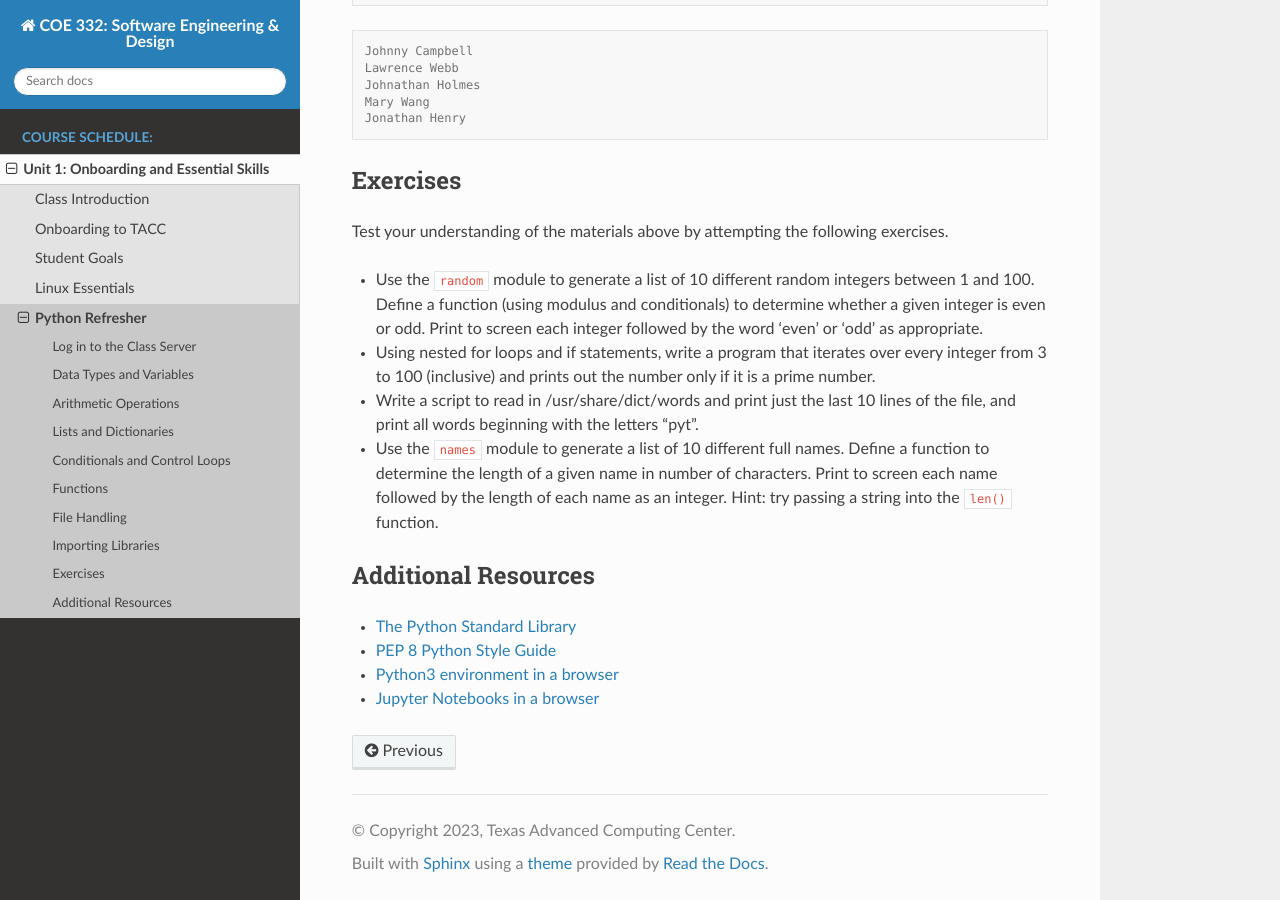
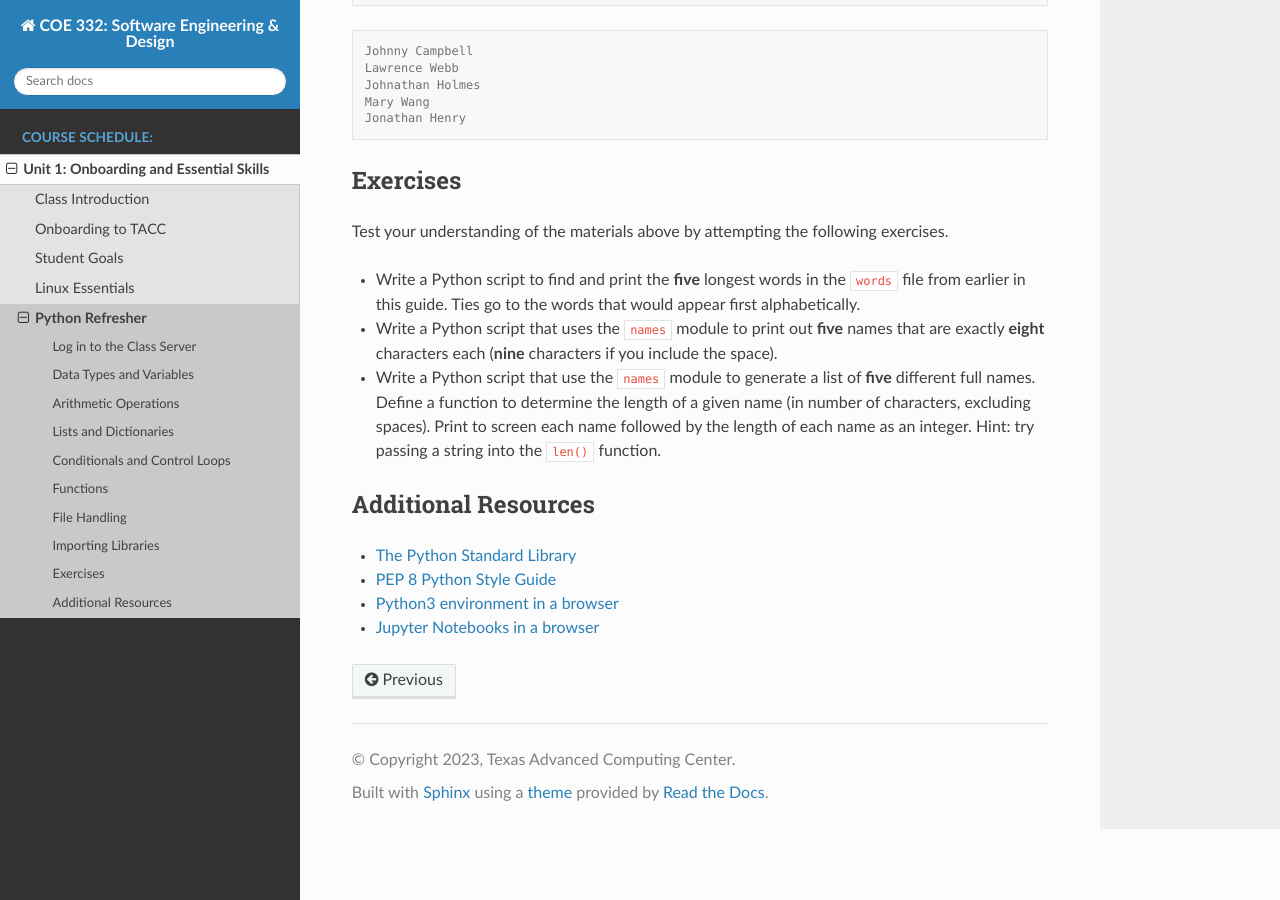
Before and after one commit to TACC/coe-332-sp23, a Sphinx documentation site: the page built from docs/unit01/python_refresher.rst, in a window 1280 px wide and 900 px high, scrolled down 12770 px. Built offline with Sphinx 7.4.7 and the Read the Docs theme 2.0.0, drawn with Linux system fonts in a browser that asks for light colours.

Commit message:
updated python problems

```diff
--- a/docs/unit01/python_refresher.rst
+++ b/docs/unit01/python_refresher.rst
@@ -738,19 +738,17 @@ Exercises
 Test your understanding of the materials above by attempting the following
 exercises.
 
-* Use the ``random`` module to generate a list of 10 different random integers
-  between 1 and 100. Define a function (using modulus and conditionals) to determine
-  whether a given integer is even or odd. Print to screen each integer followed by
-  the word 'even' or 'odd' as appropriate.
-* Using nested for loops and if statements, write a program that iterates over
-  every integer from 3 to 100 (inclusive) and prints out the number only if it
-  is a prime number.
-* Write a script to read in /usr/share/dict/words and print just the last 10
-  lines of the file, and print all words beginning with the letters "pyt".
-* Use the ``names`` module to generate a list of 10 different full names. Define
-  a function to determine the length of a given name in number of characters. Print
-  to screen each name followed by the length of each name as an integer. Hint:
-  try passing a string into the ``len()`` function.
+* Write a Python script to find and print the **five** longest words in the ``words``
+  file from earlier in this guide. Ties go to the words that would appear first
+  alphabetically.
+* Write a Python script that uses the ``names`` module to print out **five** names
+  that are exactly **eight** characters each (**nine** characters if you include
+  the space).
+* Write a Python script that use the ``names`` module to generate a list of **five**
+  different full names. Define a function to determine the length of a given
+  name (in number of characters, excluding spaces). Print to screen each name
+  followed by the length of each name as an integer. Hint: try passing a string
+  into the ``len()`` function.
 
 
 
```
